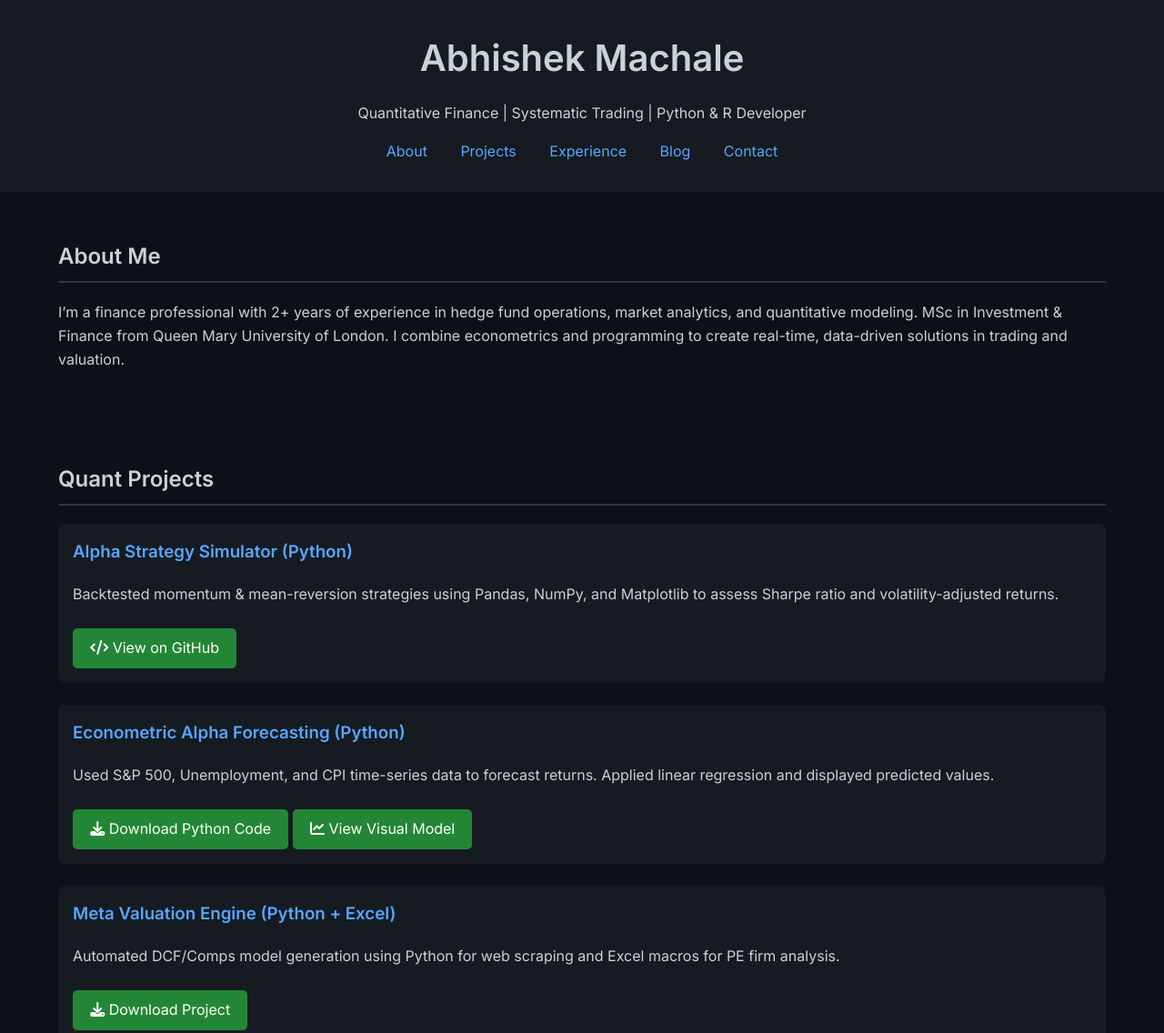
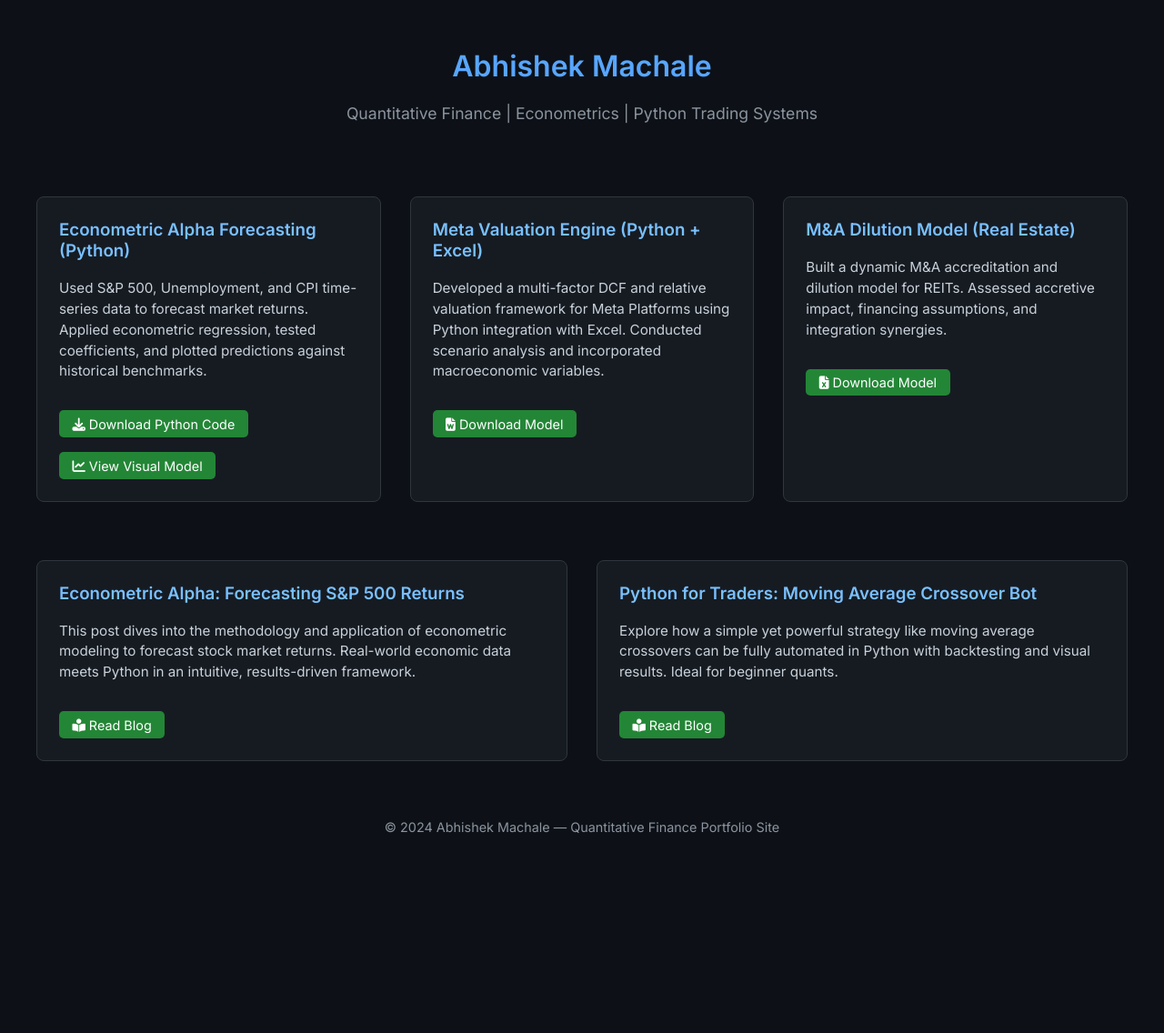
Before and after one commit to abhishekmachale/abhishekmachale.github.io, a plain HTML site: page index.html in a window 1280 px wide. Shown: the top 1136 px of the page at 91% size. After the commit the page ends 950 px from the top, so only its background shows below. Drawn offline with Linux system fonts and the light colour scheme.

Commit message:
index.html

```diff
--- a/index.html
+++ b/index.html
@@ -3,168 +3,116 @@
 <head>
   <meta charset="UTF-8">
   <meta name="viewport" content="width=device-width, initial-scale=1.0">
-  <title>Abhishek Machale | Quantitative Finance Portfolio</title>
-  <meta name="description" content="Explore Abhishek Machale's portfolio in quantitative finance, including trading strategy simulations, econometric forecasting, and valuation models.">
-  <meta name="author" content="Abhishek Machale">
-  <meta name="keywords" content="Quantitative Finance, Portfolio, Python, R, Investment, Abhishek Machale, Valuation, Algorithmic Trading, Econometrics, Trading Blog, Financial Research">
-  <link rel="icon" href="favicon.ico" type="image/x-icon">
+  <title>Abhishek Machale | Quant Portfolio</title>
+  <meta name="description" content="Portfolio of Abhishek Machale showcasing quantitative finance, econometrics, and Python-based trading projects.">
+  <link rel="icon" href="favicon.ico">
+  <link rel="stylesheet" href="https://cdnjs.cloudflare.com/ajax/libs/font-awesome/6.4.0/css/all.min.css">
   <link href="https://fonts.googleapis.com/css2?family=Inter:wght@400;600&display=swap" rel="stylesheet">
-  <link rel="stylesheet" href="https://cdnjs.cloudflare.com/ajax/libs/font-awesome/6.4.0/css/all.min.css">
   <style>
     body {
       margin: 0;
       font-family: 'Inter', sans-serif;
       background-color: #0d1117;
       color: #c9d1d9;
-      line-height: 1.6;
     }
     header {
+      text-align: center;
+      padding: 2rem;
+    }
+    h1 {
+      color: #58a6ff;
+    }
+    p.subtitle {
+      color: #8b949e;
+      font-size: 1.1rem;
+    }
+    .grid {
+      display: grid;
+      grid-template-columns: repeat(auto-fit, minmax(280px, 1fr));
+      gap: 2rem;
+      padding: 2rem;
+      max-width: 1200px;
+      margin: 0 auto;
+    }
+    .project, .blog-post {
       background: #161b22;
-      padding: 2rem;
-      text-align: center;
+      border: 1px solid #30363d;
+      border-radius: 8px;
+      padding: 1.5rem;
     }
-    header h1 {
-      margin: 0;
-      font-size: 2.5rem;
+    .project h3, .blog-post h3 {
+      color: #79c0ff;
+      margin-top: 0;
     }
-    nav a {
-      color: #58a6ff;
-      margin: 0 1rem;
+    .project p, .blog-post p {
+      font-size: 0.95rem;
+      line-height: 1.5;
+    }
+    .button {
+      display: inline-block;
+      margin-top: 1rem;
+      margin-right: 0.5rem;
+      padding: 0.4rem 0.9rem;
+      background-color: #238636;
+      color: white;
       text-decoration: none;
+      border-radius: 5px;
+      font-size: 0.9rem;
     }
-    section {
-      padding: 2rem 4rem;
-    }
-    h2 {
-      border-bottom: 2px solid #30363d;
-      padding-bottom: 0.5rem;
-    }
-    .project {
-      background: #161b22;
-      padding: 1rem;
-      border-radius: 8px;
-      margin-bottom: 1.5rem;
-      transition: transform 0.3s;
-    }
-    .project:hover {
-      transform: scale(1.02);
-    }
-    .project h3 {
-      color: #58a6ff;
-      margin-top: 0;
+    .button:hover {
+      background-color: #2ea043;
     }
     footer {
       text-align: center;
       padding: 2rem;
+      color: #8b949e;
       font-size: 0.9rem;
-      color: #8b949e;
-    }
-    a.button {
-      background: #238636;
-      color: white;
-      padding: 0.6rem 1.2rem;
-      border-radius: 5px;
-      text-decoration: none;
-      display: inline-block;
-      margin-top: 0.5rem;
-      transition: background 0.3s;
-    }
-    a.button:hover {
-      background: #2ea043;
-    }
-    .blog-post {
-      background-color: #0e141c;
-      padding: 1.5rem;
-      margin-bottom: 1.5rem;
-      border-radius: 8px;
-      border-left: 4px solid #58a6ff;
-    }
-    .blog-post h4 {
-      margin: 0 0 0.5rem;
-      color: #c9d1d9;
-    }
-    .blog-post small {
-      color: #8b949e;
-      font-style: italic;
     }
   </style>
 </head>
 <body>
   <header>
     <h1>Abhishek Machale</h1>
-    <p>Quantitative Finance | Systematic Trading | Python & R Developer</p>
-    <nav>
-      <a href="#about">About</a>
-      <a href="#projects">Projects</a>
-      <a href="#experience">Experience</a>
-      <a href="#blog">Blog</a>
-      <a href="#contact">Contact</a>
-    </nav>
+    <p class="subtitle">Quantitative Finance | Econometrics | Python Trading Systems</p>
   </header>
 
-  <section id="about">
-    <h2>About Me</h2>
-    <p>I’m a finance professional with 2+ years of experience in hedge fund operations, market analytics, and quantitative modeling. MSc in Investment & Finance from Queen Mary University of London. I combine econometrics and programming to create real-time, data-driven solutions in trading and valuation.</p>
-  </section>
-
-  <section id="projects">
-    <h2>Quant Projects</h2>
-    <div class="project">
-      <h3>Alpha Strategy Simulator (Python)</h3>
-      <p>Backtested momentum & mean-reversion strategies using Pandas, NumPy, and Matplotlib to assess Sharpe ratio and volatility-adjusted returns.</p>
-      <a class="button" href="https://github.com/abhishekmachale/alpha-strategy-simulator" target="_blank"><i class="fas fa-code"></i> View on GitHub</a>
-    </div>
+  <section class="grid">
     <div class="project">
       <h3>Econometric Alpha Forecasting (Python)</h3>
-      <p>Used S&P 500, Unemployment, and CPI time-series data to forecast returns. Applied linear regression and displayed predicted values.</p>
+      <p>Used S&P 500, Unemployment, and CPI time-series data to forecast market returns. Applied econometric regression, tested coefficients, and plotted predictions against historical benchmarks.</p>
       <a class="button" href="./econometric_alpha_model.py" target="_blank"><i class="fas fa-download"></i> Download Python Code</a>
-      <a class="button" href="https://github.com/abhishekmachale/econometric-alpha-visual" target="_blank"><i class="fas fa-chart-line"></i> View Visual Model</a>
+      <a class="button" href="./econometric-alpha-visual.html" target="_blank"><i class="fas fa-chart-line"></i> View Visual Model</a>
     </div>
+
     <div class="project">
       <h3>Meta Valuation Engine (Python + Excel)</h3>
-      <p>Automated DCF/Comps model generation using Python for web scraping and Excel macros for PE firm analysis.</p>
-      <a class="button" href="./meta_valuation_engine.docx" target="_blank"><i class="fas fa-download"></i> Download Project</a>
+      <p>Developed a multi-factor DCF and relative valuation framework for Meta Platforms using Python integration with Excel. Conducted scenario analysis and incorporated macroeconomic variables.</p>
+      <a class="button" href="./meta_valuation_engine.docx" target="_blank"><i class="fas fa-file-word"></i> Download Model</a>
     </div>
+
     <div class="project">
-      <h3>M&A Dilution & Accreditation Model</h3>
-      <p>Analyzed shareholder impact scenarios in real estate M&A using advanced spreadsheet logic and dynamic equity assumptions.</p>
-      <a class="button" href="./ma_dilution_model.xls" target="_blank"><i class="fas fa-download"></i> Download Model</a>
+      <h3>M&A Dilution Model (Real Estate)</h3>
+      <p>Built a dynamic M&A accreditation and dilution model for REITs. Assessed accretive impact, financing assumptions, and integration synergies.</p>
+      <a class="button" href="./ma_dilution_model.xls.xls" target="_blank"><i class="fas fa-file-excel"></i> Download Model</a>
     </div>
   </section>
 
-  <section id="experience">
-    <h2>Experience</h2>
-    <p><strong>Business Development Executive – Croftz (2024 – Present)</strong><br>Developed investor outreach strategies and financial models for AI-driven RegTech products. Collaborated with compliance and dev teams to translate complex financial compliance concepts into actionable business models. Built KPI dashboards for VC pitch decks.</p>
-    <p><strong>Finance Intern – Credent Advisory (2023 – 2024)</strong><br>Constructed R-based real estate valuation models integrating hedonic pricing and regression analysis. Produced dynamic Excel dashboards for project viability analysis. Supported transaction due diligence by conducting local market and cap rate research.</p>
-    <p><strong>Hedge Fund Analyst – Northern Trust (2023)</strong><br>Built VBA-based dashboards for P&L tracking of high-frequency FX portfolios. Managed day-end reconciliations of structured notes and forwards. Designed automated scripts to calculate bond yield metrics from live market feeds.</p>
-    <p><strong>Middle Office Analyst – State Street (2021 – 2023)</strong><br>Led the reconciliation of over 200 UCITS and mutual funds. Developed SQL logic to identify NAV discrepancies and break trends. Collaborated with global teams to reduce break resolution time by 30%.</p>
-  </section>
+  <section class="grid">
+    <div class="blog-post">
+      <h3>Econometric Alpha: Forecasting S&P 500 Returns</h3>
+      <p>This post dives into the methodology and application of econometric modeling to forecast stock market returns. Real-world economic data meets Python in an intuitive, results-driven framework.</p>
+      <a class="button" href="./blog-econometric-alpha.html" target="_blank"><i class="fas fa-book-reader"></i> Read Blog</a>
+    </div>
 
-  <section id="blog">
-    <h2>Technical Blog</h2>
     <div class="blog-post">
-      <h4>Intro to Econometric Alpha: Modeling S&P Returns</h4>
-      <small>June 2024</small>
-      <p>This post walks through how to build linear and autoregressive models in R to forecast S&P returns using macroeconomic indicators, including regression visualizations and prediction charts to compare model vs actual returns.</p>
-      <a class="button" href="./blog-econometric-alpha.html"><i class="fas fa-book-open"></i> Read My Article</a>
-    </div>
-    <div class="blog-post">
-      <h4>Python for Traders: Moving Average Crossover Bot</h4>
-      <small>June 2024</small>
-      <p>Step-by-step implementation of a trading bot using SMA/EMA crossover signals, complete with backtest visualization, returns summary, and risk-adjusted performance.</p>
-      <a class="button" href="./blog-python-crossover-bot.html"><i class="fas fa-book-open"></i> Read My Article</a>
+      <h3>Python for Traders: Moving Average Crossover Bot</h3>
+      <p>Explore how a simple yet powerful strategy like moving average crossovers can be fully automated in Python with backtesting and visual results. Ideal for beginner quants.</p>
+      <a class="button" href="./blog-macrossover.html" target="_blank"><i class="fas fa-book-reader"></i> Read Blog</a>
     </div>
   </section>
 
-  <section id="contact">
-    <h2>Contact</h2>
-    <p>Email: abhishekmachale310@gmail.com</p>
-    <p>LinkedIn: <a href="https://linkedin.com/in/abhishekmachale" target="_blank">abhishekmachale</a></p>
-    <p>Resume: <a class="button" href="./Abhishek_Machale_Resume.docx" target="_blank"><i class="fas fa-file-pdf"></i> Download PDF</a></p>
-  </section>
-
   <footer>
-    &copy; 2024 Abhishek Machale | Built with GitHub Pages
+    &copy; 2024 Abhishek Machale — Quantitative Finance Portfolio Site
   </footer>
 </body>
 </html>
```
